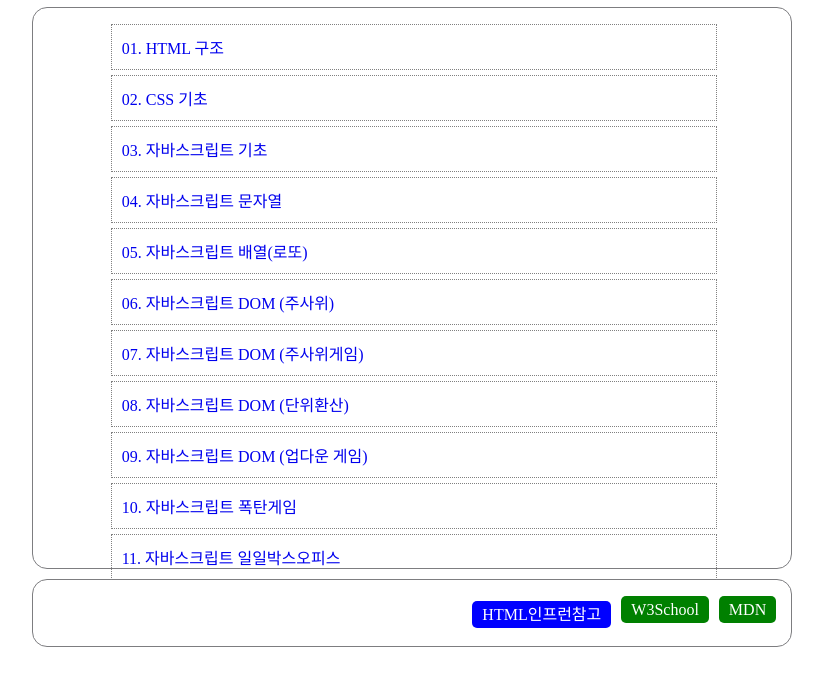
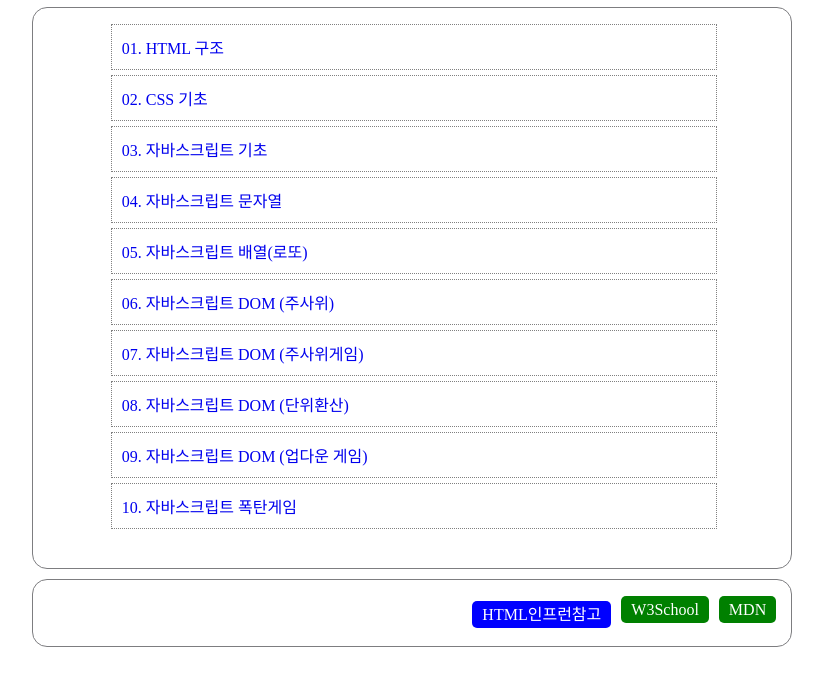
Before and after one commit to younsook/507_html, a plain HTML site: page index.html in a window 1280 px wide. Shown: the part 104-790 px from the top of the page, without its empty margins (229-1052 px from the left). Drawn offline with Linux system fonts and the light colour scheme.

Commit message:
Update index.html

```diff
--- a/index.html
+++ b/index.html
@@ -23,7 +23,7 @@
                 <li><a href="./08/08.html">08. 자바스크립트 DOM (단위환산)</a></li>
                 <li><a href="./09/09.html">09. 자바스크립트 DOM (업다운 게임)</a></li>
                 <li><a href="./10/10.html">10. 자바스크립트 폭탄게임</a></li>
-                <li><a href="./11/11.html">11. 자바스크립트 일일박스오피스</a></li>
+
             </ul>
         </div>
     </main>
```
